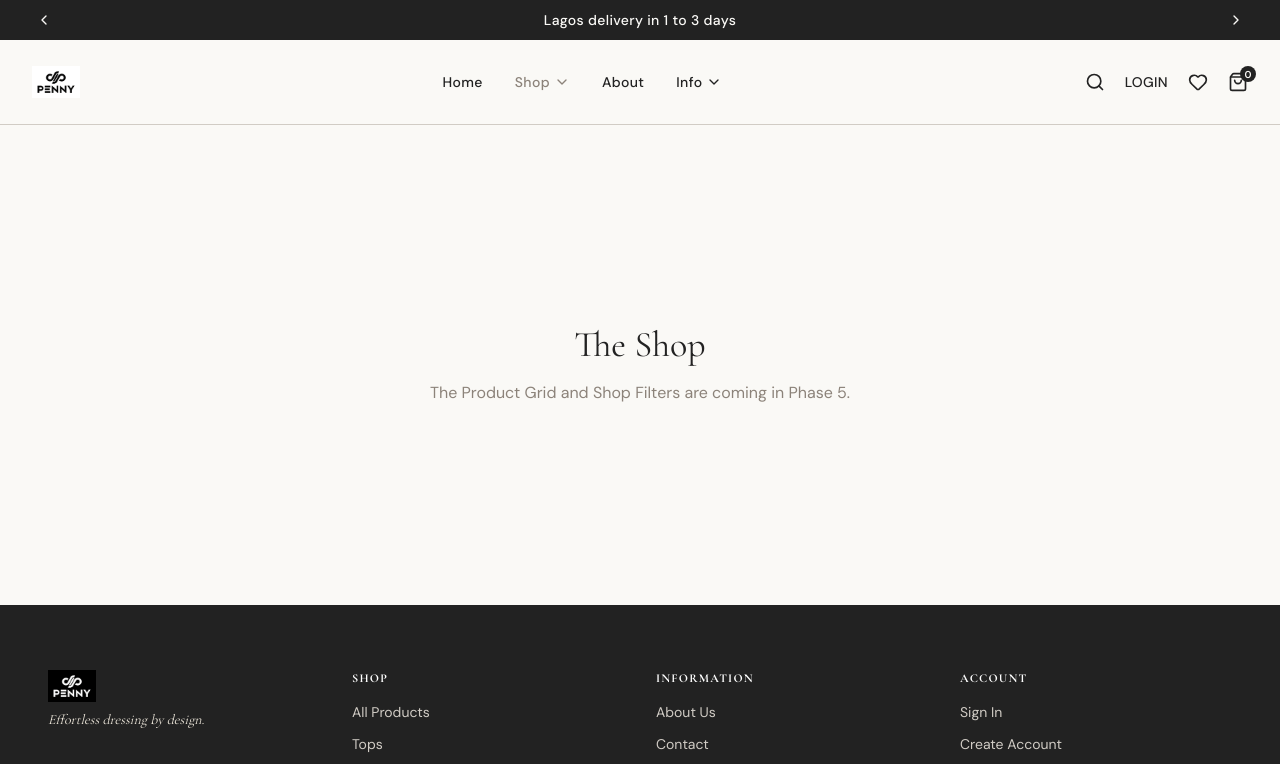
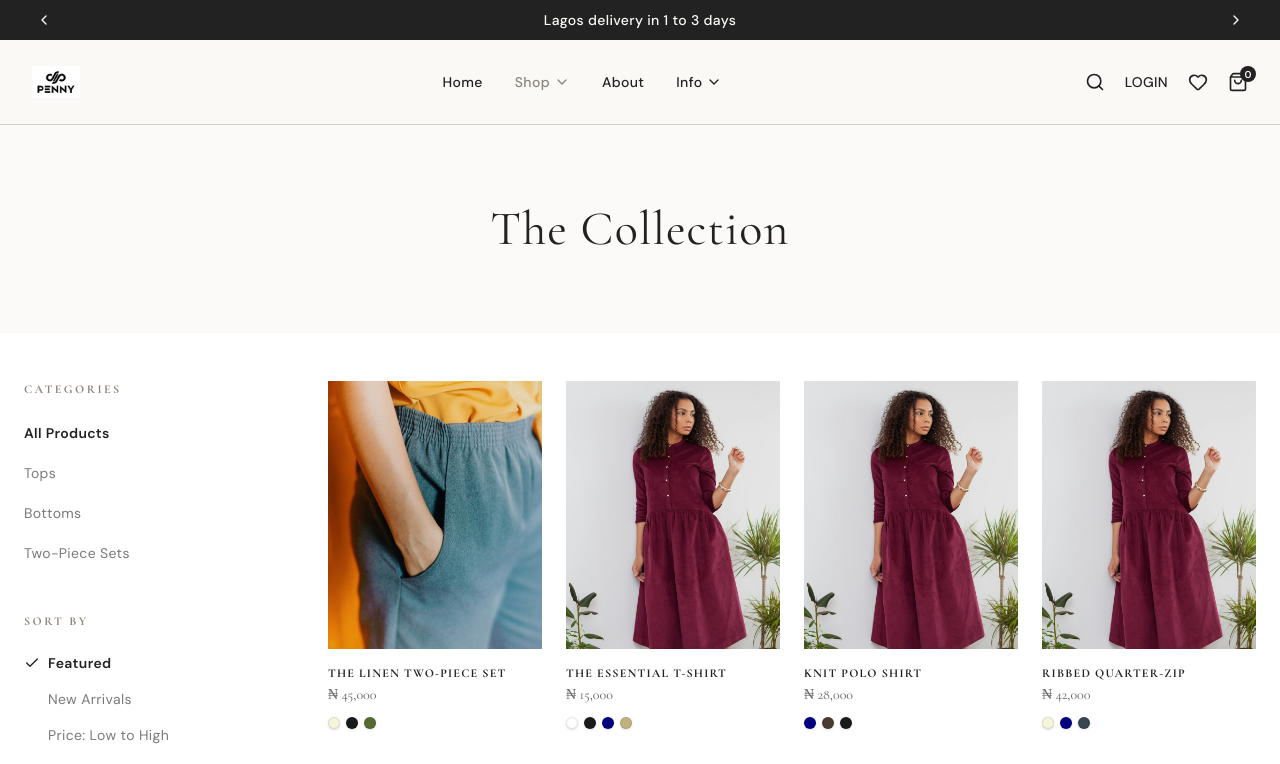
Before and after one commit to Necheee/Penny, a React (Vite) app in the folder client/: page /shop in a window 1280 px wide. Shown: the top 764 px of the page. Built offline with nearby package versions, Linux system fonts and the light colour scheme.

Commit message:
Create shop grid page with sidebar filters and sorting

```diff
--- a/client/src/App.jsx
+++ b/client/src/App.jsx
@@ -2,13 +2,7 @@ import { BrowserRouter as Router, Routes, Route } from 'react-router-dom';
 import Layout from './components/layout/Layout';
 import Home from './pages/Home';
 
-// Placeholder for Shop - Real page will be built in Phase 5
-const Shop = () => (
-  <div className="flex flex-col items-center justify-center min-h-[60vh] px-4 text-center">
-    <h1 className="text-4xl font-serif mb-4 text-brand-charcoal">The Shop</h1>
-    <p className="text-brand-taupe">The Product Grid and Shop Filters are coming in Phase 5.</p>
-  </div>
-);
+import Shop from './pages/Shop';
 
 function App() {
   return (
--- /dev/null
+++ b/client/src/pages/Shop.jsx
@@ -0,0 +1,185 @@
+import { useState, useEffect, useMemo } from 'react';
+import { useSearchParams, Link } from 'react-router-dom';
+import { products, categories as mockCategories } from '../data/mockCatalogue';
+import { SlidersHorizontal, ChevronDown, Check } from 'lucide-react';
+import { motion, AnimatePresence } from 'framer-motion';
+import ProductCard from '../components/shop/ProductCard';
+
+export default function Shop() {
+  const [searchParams, setSearchParams] = useSearchParams();
+  const initialCategory = searchParams.get('category') || 'all';
+
+  const [activeCategory, setActiveCategory] = useState(initialCategory);
+  const [sortOption, setSortOption] = useState('featured'); // featured, price-asc, price-desc
+  const [isMobileFilterOpen, setIsMobileFilterOpen] = useState(false);
+  const [isSortDropdownOpen, setIsSortDropdownOpen] = useState(false);
+
+  // Sync state with URL params
+  useEffect(() => {
+    const categoryFromUrl = searchParams.get('category') || 'all';
+    setActiveCategory(categoryFromUrl);
+  }, [searchParams]);
+
+  // Update URL when category changes
+  const handleCategoryChange = (catId) => {
+    setActiveCategory(catId);
+    if (catId === 'all') {
+      setSearchParams({});
+    } else {
+      setSearchParams({ category: catId });
+    }
+    window.scrollTo({ top: 0, behavior: 'smooth' });
+    setIsMobileFilterOpen(false);
+  };
+
+  // Filter and Sort Logic
+  const filteredAndSortedProducts = useMemo(() => {
+    let result = [...products];
+
+    // Filter
+    if (activeCategory !== 'all') {
+      result = result.filter(p => p.category === activeCategory);
+    }
+
+    // Sort
+    if (sortOption === 'price-asc') {
+      result.sort((a, b) => a.price - b.price);
+    } else if (sortOption === 'price-desc') {
+      result.sort((a, b) => b.price - a.price);
+    } else if (sortOption === 'newest') {
+      // Simplistic sort assuming newer items have later dates or just by ID roughly
+      result.sort((a, b) => new Date(b.createdAt) - new Date(a.createdAt));
+    }
+    // "featured" doesn't strictly sort unless we prioritize featured=true
+    else {
+      result.sort((a, b) => (b.featured === a.featured) ? 0 : b.featured ? 1 : -1);
+    }
+
+    return result;
+  }, [activeCategory, sortOption]);
+
+  const categoriesList = [
+    { id: 'all', name: 'All Products' },
+    ...mockCategories
+  ];
+
+  const sortOptions = [
+    { id: 'featured', label: 'Featured' },
+    { id: 'newest', label: 'New Arrivals' },
+    { id: 'price-asc', label: 'Price: Low to High' },
+    { id: 'price-desc', label: 'Price: High to Low' }
+  ];
+
+  const currentSortLabel = sortOptions.find(o => o.id === sortOption)?.label;
+
+  return (
+    <div className="flex flex-col min-h-screen bg-white">
+      {/* Page Header */}
+      <div className="bg-brand-beige/20 py-12 md:py-20 px-6">
+        <h1 className="text-3xl md:text-5xl font-serif text-brand-charcoal text-center tracking-wide">
+          {activeCategory === 'all'
+            ? 'The Collection'
+            : categoriesList.find(c => c.id === activeCategory)?.name || 'The Collection'}
+        </h1>
+      </div>
+
+      {/* Main Shop Container */}
+      <div className="flex flex-col md:flex-row max-w-[1400px] mx-auto w-full px-6 py-8 md:py-12 gap-12">
+
+        {/* Mobile Filter Toggle & Sort Bar */}
+        <div className="md:hidden flex justify-between items-center border-b border-brand-charcoal/10 pb-4">
+          <button
+            onClick={() => setIsMobileFilterOpen(!isMobileFilterOpen)}
+            className="flex items-center space-x-2 text-sm font-medium tracking-wide uppercase text-brand-charcoal"
+          >
+            <SlidersHorizontal className="w-4 h-4" />
+            <span>Filters</span>
+          </button>
+
+          <div className="relative">
+            <button
+              onClick={() => setIsSortDropdownOpen(!isSortDropdownOpen)}
+              className="flex items-center space-x-2 text-sm font-medium tracking-wide uppercase text-brand-charcoal"
+            >
+              <span>Sort</span>
+              <ChevronDown className="w-4 h-4" />
+            </button>
+
+            <AnimatePresence>
+              {isSortDropdownOpen && (
+                <motion.div
+                  initial={{ opacity: 0, y: 10 }}
+                  animate={{ opacity: 1, y: 0 }}
+                  exit={{ opacity: 0, y: 10 }}
+                  className="absolute right-0 top-full mt-2 w-48 bg-white border border-brand-charcoal/10 shadow-lg z-30"
+                >
+                  {sortOptions.map((opt) => (
+                    <button
+                      key={opt.id}
+                      onClick={() => { setSortOption(opt.id); setIsSortDropdownOpen(false); }}
+                      className={`w-full text-left px-4 py-3 text-xs tracking-wider uppercase transition-colors ${sortOption === opt.id ? 'bg-brand-beige/30 font-bold' : 'hover:bg-brand-beige/10'}`}
+                    >
+                      {opt.label}
+                    </button>
+                  ))}
+                </motion.div>
+              )}
+            </AnimatePresence>
+          </div>
+        </div>
+
+        {/* Sidebar Desktop Filters */}
+        <div className={`md:w-64 flex-shrink-0 ${isMobileFilterOpen ? 'block' : 'hidden md:block'}`}>
+          <div className="sticky top-24">
+            <h3 className="text-xs font-bold tracking-[0.2em] uppercase text-brand-taupe mb-6">Categories</h3>
+            <ul className="space-y-4 mb-12">
+              {categoriesList.map((cat) => (
+                <li key={cat.id}>
+                  <button
+                    onClick={() => handleCategoryChange(cat.id)}
+                    className={`text-sm tracking-wide transition-colors ${activeCategory === cat.id ? 'font-bold text-brand-charcoal' : 'text-brand-charcoal/60 hover:text-brand-charcoal'}`}
+                  >
+                    {cat.name}
+                  </button>
+                </li>
+              ))}
+            </ul>
+
+            {/* Desktop Sort */}
+            <div className="hidden md:block">
+              <h3 className="text-xs font-bold tracking-[0.2em] uppercase text-brand-taupe mb-6">Sort By</h3>
+              <ul className="space-y-4">
+                {sortOptions.map((opt) => (
+                  <li key={opt.id}>
+                    <button
+                      onClick={() => setSortOption(opt.id)}
+                      className={`text-sm flex items-center space-x-2 tracking-wide transition-colors ${sortOption === opt.id ? 'font-bold text-brand-charcoal' : 'text-brand-charcoal/60 hover:text-brand-charcoal'}`}
+                    >
+                      {sortOption === opt.id && <Check className="w-4 h-4" />}
+                      <span className={sortOption === opt.id ? '' : 'pl-6'}>{opt.label}</span>
+                    </button>
+                  </li>
+                ))}
+              </ul>
+            </div>
+          </div>
+        </div>
+
+        {/* Product Grid */}
+        <div className="flex-grow">
+          {filteredAndSortedProducts.length === 0 ? (
+            <div className="py-20 text-center text-brand-taupe text-lg font-serif">
+              No products found in this category.
+            </div>
+          ) : (
+            <div className="grid grid-cols-2 lg:grid-cols-3 xl:grid-cols-4 gap-x-4 gap-y-12 md:gap-x-6">
+              {filteredAndSortedProducts.map((product) => (
+                <ProductCard key={product.id} product={product} />
+              ))}
+            </div>
+          )}
+        </div>
+      </div>
+    </div>
+  );
+}
```
